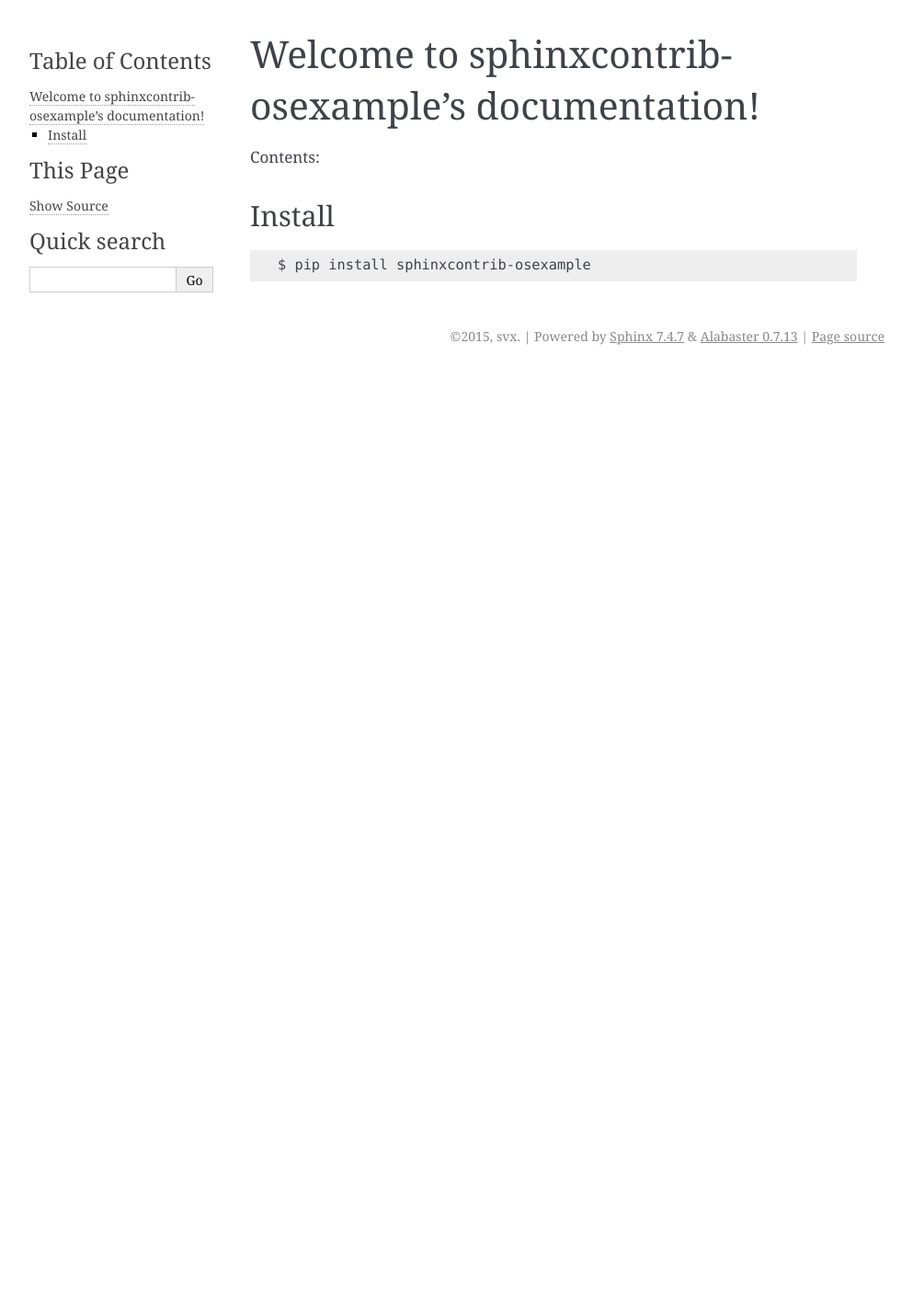
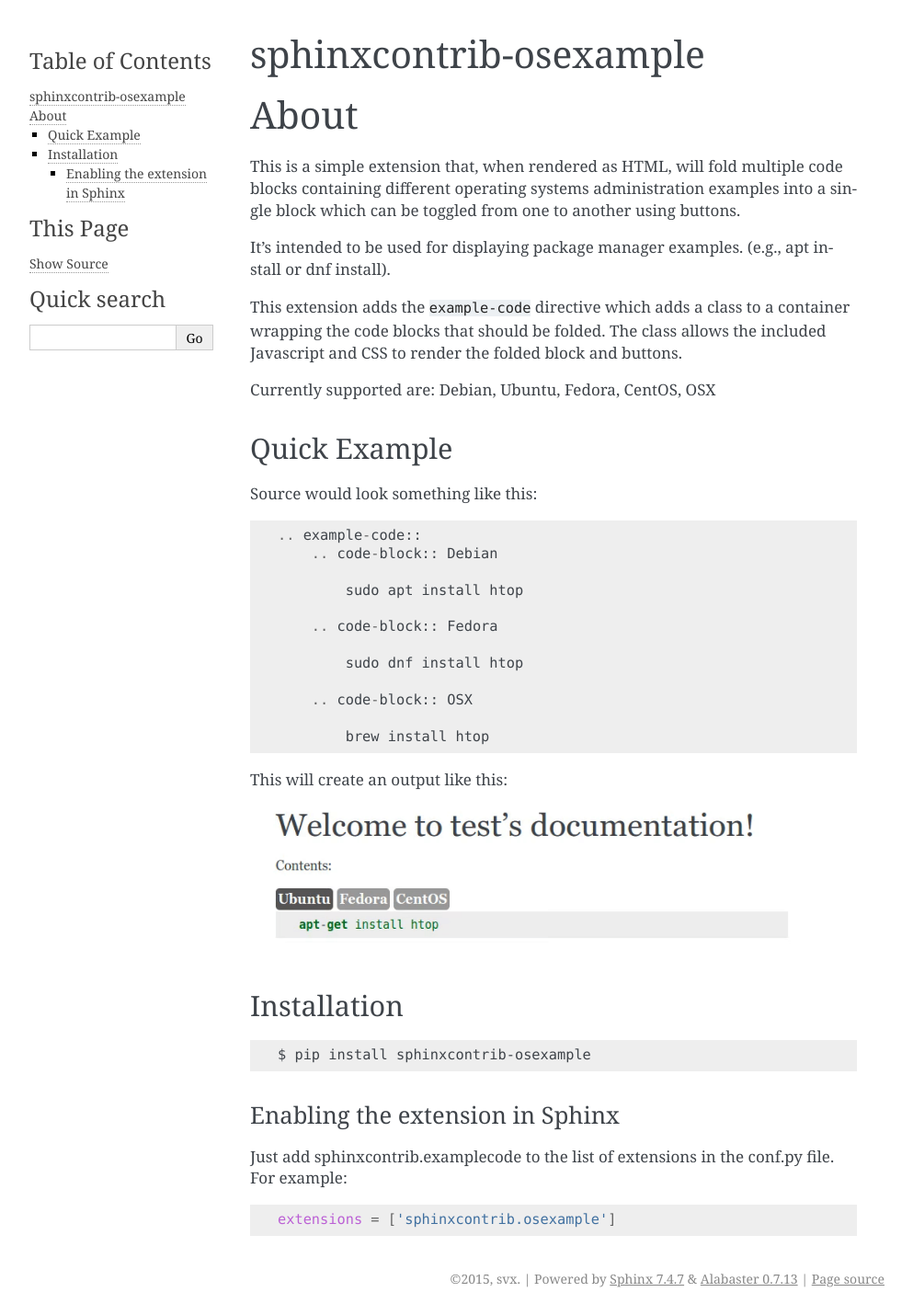
Before and after one commit to svx/sphinxcontrib-osexample, a Sphinx documentation site: the page built from docs/index.rst, in a window 1280 px wide. Shown: the whole page at 92% size, without its empty margins (148-1141 px from the left). Built offline with Sphinx 7.4.7, drawn with Linux system fonts in a browser that asks for light colours; before the commit the page ends 900 px from its top, so only the background shows below that.

Commit message:
Small docs improvements

```diff
--- a/docs/index.rst
+++ b/docs/index.rst
@@ -3,17 +3,66 @@
    You can adapt this file completely to your liking, but it should at least
    contain the root `toctree` directive.
 
-Welcome to sphinxcontrib-osexample's documentation!
-===================================================
-
-Contents:
+sphinxcontrib-osexample
+=======================
 
 .. toctree::
    :maxdepth: 2
 
-Install
--------
+About
+=====
+
+This is a simple extension that, when rendered as HTML, will fold multiple
+code blocks containing different operating systems administration examples into a single block
+which can be toggled from one to another using buttons.
+
+It's intended to be used for displaying package manager examples.
+(e.g., apt install or dnf install).
+
+This extension adds the ``example-code`` directive which adds a class to
+a container wrapping the code blocks that should be folded. The class allows
+the included Javascript and CSS to render the folded block and buttons.
+
+Currently supported are: Debian, Ubuntu, Fedora, CentOS, OSX
+
+Quick Example
+-------------
+
+Source would look something like this::
+
+    .. example-code::
+        .. code-block:: Debian
+
+            sudo apt install htop
+
+        .. code-block:: Fedora
+
+            sudo dnf install htop
+
+        .. code-block:: OSX
+
+            brew install htop
+
+
+This will create an output like this:
+
+.. image:: https://raw.githubusercontent.com/svx/sphinxcontrib-osexample/master/docs/_static/example.gif
+   :alt: Example how it looks like as generated HTML
+
+
+Installation
+------------
 
 .. code-block:: bash
 
     $ pip install sphinxcontrib-osexample
+
+
+Enabling the extension in Sphinx
+~~~~~~~~~~~~~~~~~~~~~~~~~~~~~~~~
+
+Just add sphinxcontrib.examplecode to the list of extensions in the conf.py file. For example:
+
+.. code-block:: bash
+
+    extensions = ['sphinxcontrib.osexample']
```
